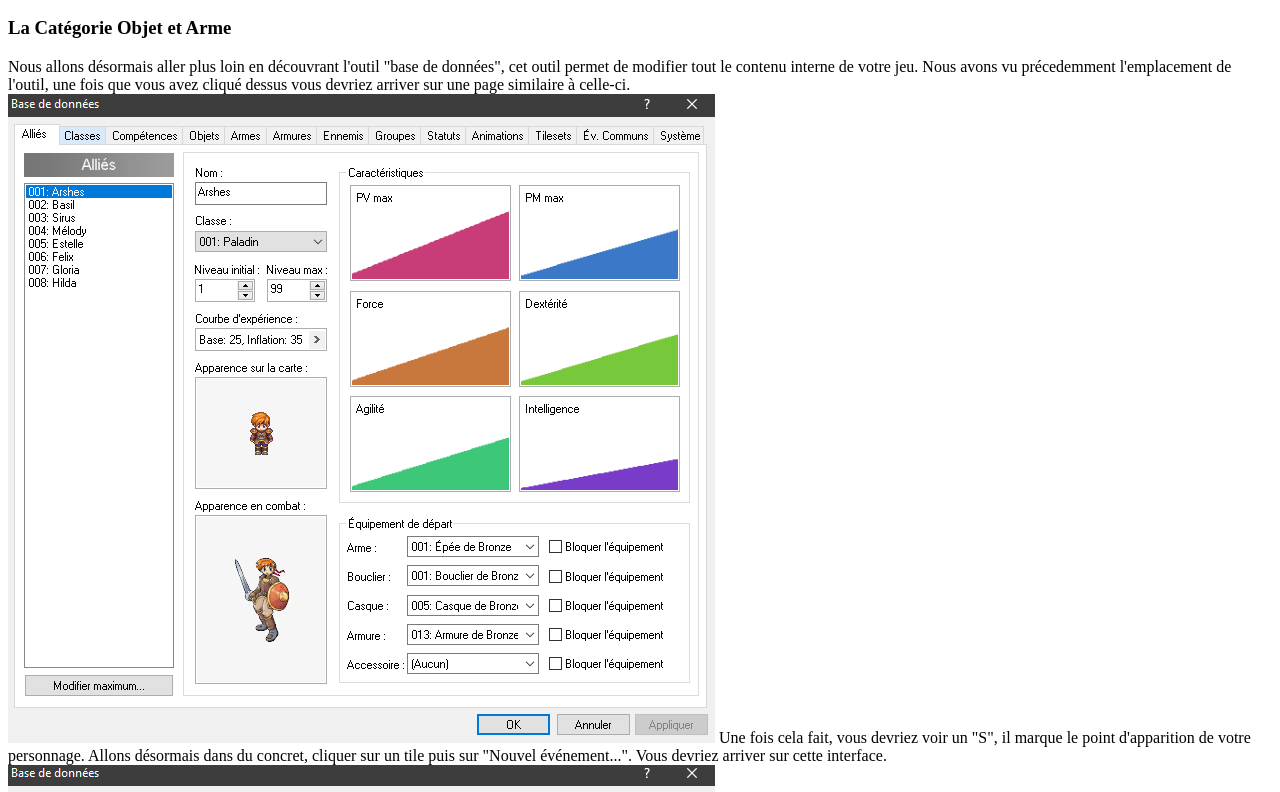
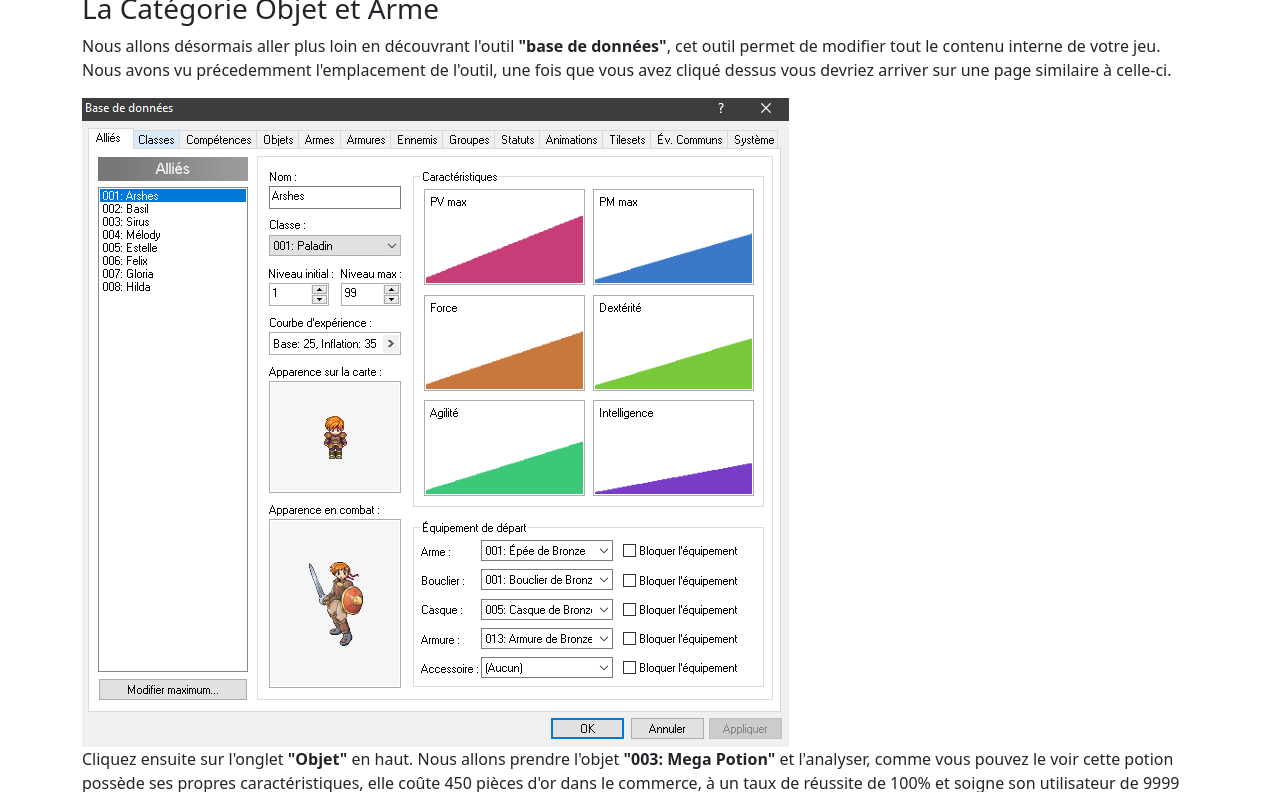
Before and after one commit to VolginBrehznev/Hello, a plain HTML site: page page4.html in a window 1280 px wide. Shown: the part 110-902 px from the top of the page. Drawn offline with nearby package versions, Linux system fonts and the light colour scheme.

Commit message:
page 4 finie

```diff
--- a/page4.html
+++ b/page4.html
@@ -7,6 +7,9 @@
     <meta http-equiv="X-UA-Compatible" content="IE=edge">
     <meta name="viewport" content="width=device-width, initial-scale=1.0">
     <title>Page 4</title>
+    <link href="https://cdn.jsdelivr.net/npm/bootstrap@5.1.3/dist/css/bootstrap.min.css" rel="stylesheet"
+        integrity="sha384-1BmE4kWBq78iYhFldvKuhfTAU6auU8tT94WrHftjDbrCEXSU1oBoqyl2QvZ6jIW3" crossorigin="anonymous">
+    <link href="style.css" rel="stylesheet" type="text/css">
 </head>
 
 <body>
@@ -17,48 +20,38 @@
                 <h1> Pour aller plus loin... </h1>
                 <h2> Initiation à la base de données </h2>
                 <h3> La Catégorie Objet et Arme</h3>
-                <div class="col-lg-6 col-md-6 col-xs-12">
+                <div class="col-lg-12 col-md-12 col-xs-12">
                     <p>
-                        Nous allons désormais aller plus loin en découvrant l'outil "base de données", cet outil permet
-                        de modifier tout le contenu interne de votre jeu. Nous avons vu précedemment l'emplacement de
-                        l'outil, une fois que vous avez cliqué dessus vous devriez arriver sur une page similaire à
-                        celle-ci.
-                        <img src="img/24.png">
-                        Une fois cela fait, vous devriez voir un "S", il marque le point d'apparition de votre
-                        personnage.
-                        Allons désormais dans du concret, cliquer sur un tile puis sur "Nouvel événement...". Vous
-                        devriez
-                        arriver sur cette interface.
-                        <img src="img/25.png">
-                        L'interface à l'air compliquée, et elle l'est ! Alors accrochez-vous. On peut découper cette
-                        interface en 3 parties, d'abord la plus grande, celle de droite permet d'effectuer des
-                        commandes, si
-                        on double clique dessus, ceci apparaît.
-                        <img src="img/26.png">
-                        Pour notre exemple nous allons créer la commande "Afficher un message...". Dans la boîte de
-                        dialogue
-                        nous allons écrire "Bonjour voyageur ! Belle journée n'est-ce pas ?". Le but de cet événement
-                        est de
-                        créer un personnage non-joueur, abrégé en PNJ (NPC en anglais) qui à chaque fois que le joueur
-                        interagira avec ce PNJ, la boîte de dialogue s'ouvrira avec le message qui s'affichera dedans.
-                        <img src="img/27.png">
-                        Maintenant, nous allons créer une deuxième carte que nous allons nommer "Bois", cette fois-ci
-                        avec
-                        un tileset différents, afin de vous montrer les différentes possibilités qu'offre ce logiciel.
-                        <img src="img/28.png">
-                        Pour l'exemple nous allons choisir le tileset <strong>"002: Bois"</strong> et nous allons aussi
-                        changer la taille de
-                        la carte pour mettre 25 en hauteur et 25 en largeur. Après avoir indiqué vos paramètres et avoir
-                        accepté, vous devriez avoir quelque chose de similaire.
-                        <img src="img/29.png">
-                        Nous allons donc refaire les mêmes étapes que nous avons vu précédemment, d'abord avec la couche
-                        1
-                        il nous fait un sol, puis avec la couche 2 ajouter du relief avec des arbres et la couche 3 pour
-                        les
-                        finitions. (Pour remplir une grande surface rapidement on peut utiliser l'outil rectangle vu à
-                        la
-                        page précédente.)
-                        Après avoir décoré notre carte nous obtenons ce résultat.
+                    Nous allons désormais aller plus loin en découvrant l'outil <strong>"base de données"</strong>, cet outil permet
+                    de modifier tout le contenu interne de votre jeu. Nous avons vu précedemment l'emplacement de
+                    l'outil, une fois que vous avez cliqué dessus vous devriez arriver sur une page similaire à
+                    celle-ci.
+                    <div><img src="img/24.png"></div>
+                    Cliquez ensuite sur l'onglet <strong>"Objet"</strong> en haut.
+                    Nous allons prendre l'objet <strong>"003: Mega Potion"</strong> et l'analyser, comme vous pouvez le voir cette potion
+                    possède ses propres caractéristiques, elle coûte 450 pièces d'or dans le commerce, à un taux de
+                    réussite de 100% et soigne son utilisateur de 9999 points de vie.
+                    <div><img src="img/25.png"></div>
+                    Prenons maintenant l'objet <strong>"012: Remède"</strong>, nous pouvons voir à droite dans la colonne <strong>"Statuts
+                    infligés :"</strong> que les cases poison, cécité, silence, confusion, sommeil et paralysie sont précédés
+                    d'un symbole négatif, cela signifie que si votre joueur était porteur d'un de ces statuts, il lui
+                    sera retiré.
+                    <div><img src="img/26.png"></div>
+                    Rendons nous désormais dans la catégorie <strong>"Armes"</strong>.
+                    <div><img src="img/27.png"></div>
+                    Il existe des armes prédéfinis dans le logiciel, cependant nous pouvons en rajouter si nous le
+                    désirons, pour cela il faut se rendre en bas à gauche et cliquer sur <strong>"Modifier maximum..."</strong>,
+                    augmentez la variable quantité à 33 puis sélectionnez <strong>"OK"</strong>. Nous venons de créer un nouvel objet.
+                    <div><img src="img/28.png"></div>
+                    Pour l'exemple nous allons créer une épée légendaire. Nous cliquons donc sur l'objet créé puis
+                    remplissons les caractéristiques que nous voulons lui donner.
+                    <div><img src="img/29.png"></div>
+                    En l'occurence nous venons de créer notre nouvel objet, que nous avons appelé "Epée Légendaire" qui
+                    a pour description <strong>"Arme unique et légendaire"</strong>, qui se vend dans le commerce pour 100 000 pièces
+                    d'or, qui fait 300 points de dégats et qui possède les attributs Lumière, Anti Mort-Vivant, Anti
+                    Reptile, Anti Aquatique, Anti Bête, Anti Orque, Anti Volatile, Anti Démon et Anti Ange.
+                    <br>
+                    <strong>Dans le prochain tutoriel nous verrons comment utiliser l'éditeur de script avec le langage Ruby.</strong>
                     </p>
                 </div>
             </div>
```
